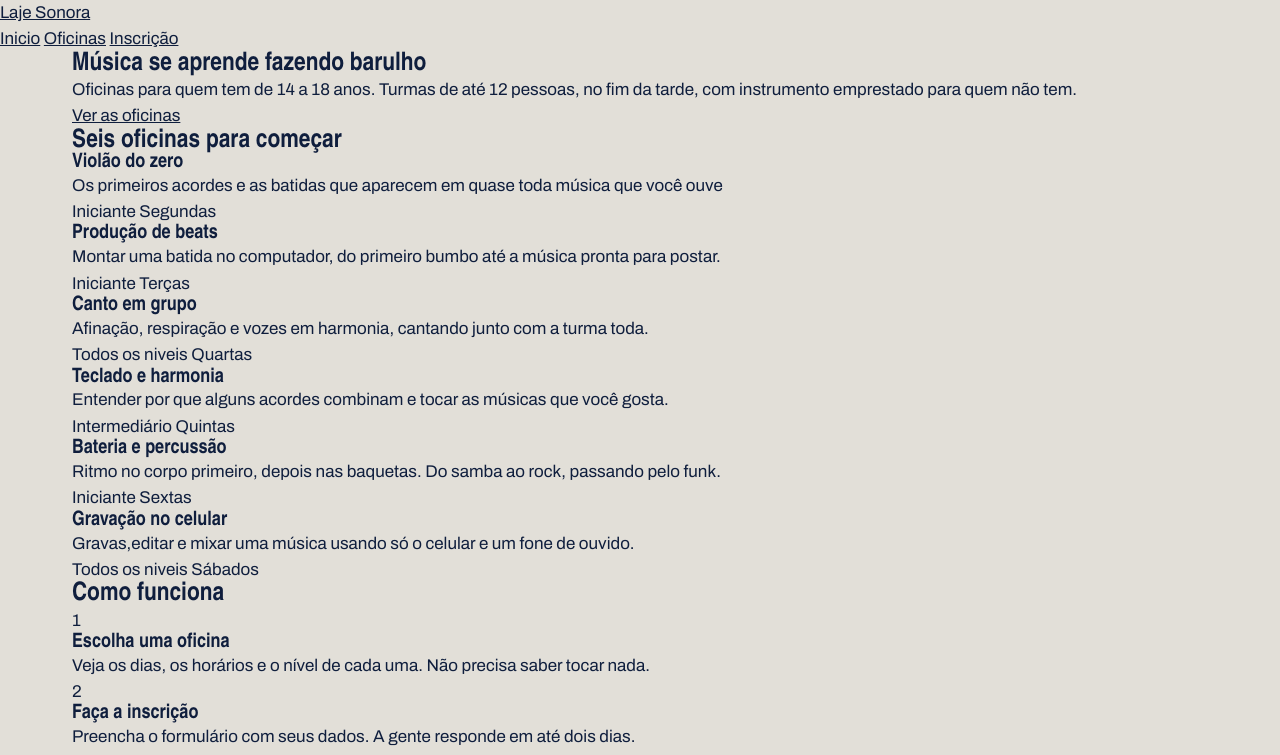
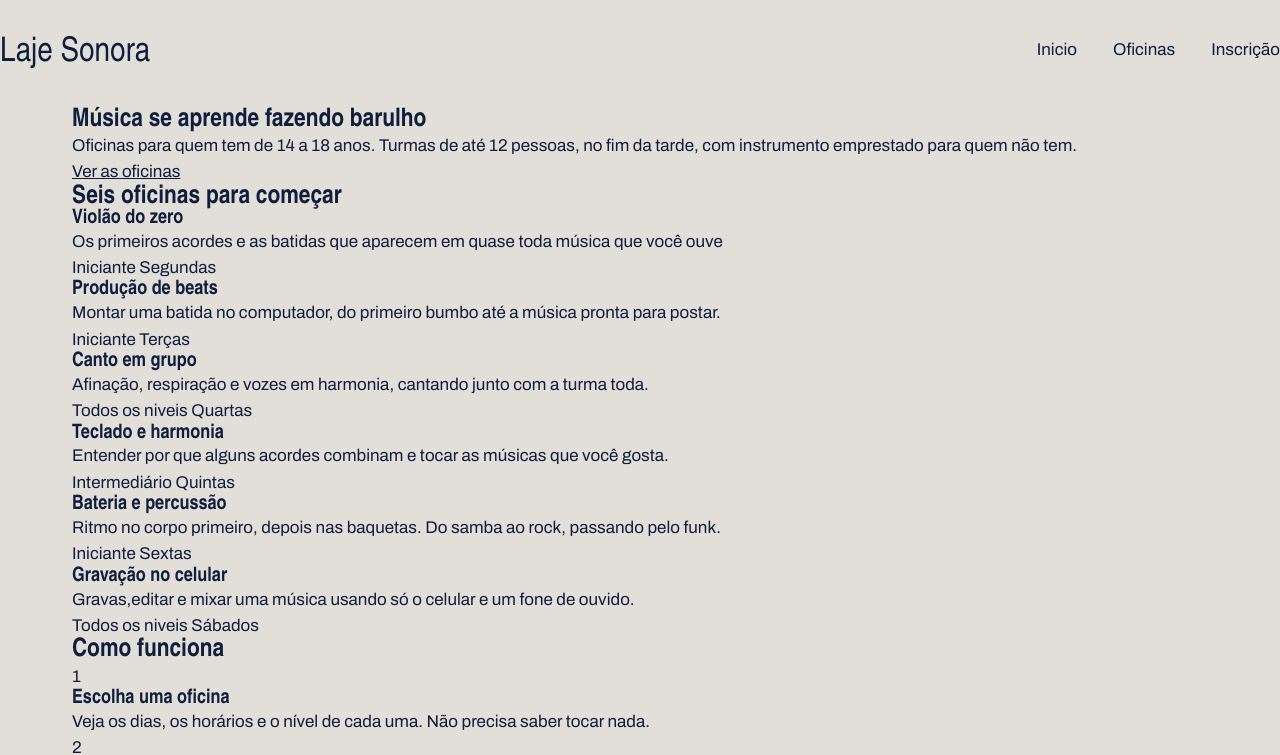
Before and after one commit to fellipereism/laje_sonora, a plain HTML site: page index.html in a window 1280 px wide. Shown: the top 755 px of the page. Drawn offline with Linux system fonts and the light colour scheme; a web font is replaced by a local one.

Commit message:
Topo com flex

```diff
--- a/index.css
+++ b/index.css
@@ -40,3 +40,37 @@ h1, h2, h3{
     margin-inline: auto;
     padding-inline: 32px;
 }
+
+.topo {
+    padding-block: 28px;
+    display: flex;
+    justify-content: space-between;
+    align-items: center;
+}
+
+.logo {
+    font-family: var(--fonte-cartaz);
+    font-size: 34px;
+    font-weight: 900px;
+    text-decoration: none;
+}
+
+.menu {
+    display: flex;
+    gap: 36px;
+}
+
+.menu a {
+    font-weight: 600px;
+    text-decoration: none;
+    padding-bottom: 4px;
+    border-bottom: 4px solid transparent;
+}
+
+.menu a:hover{
+    border-bottom-color: var(--tinta);
+}
+
+.menu a.atual:hover {
+    border-bottom-color: var(--fita);
+}
```
